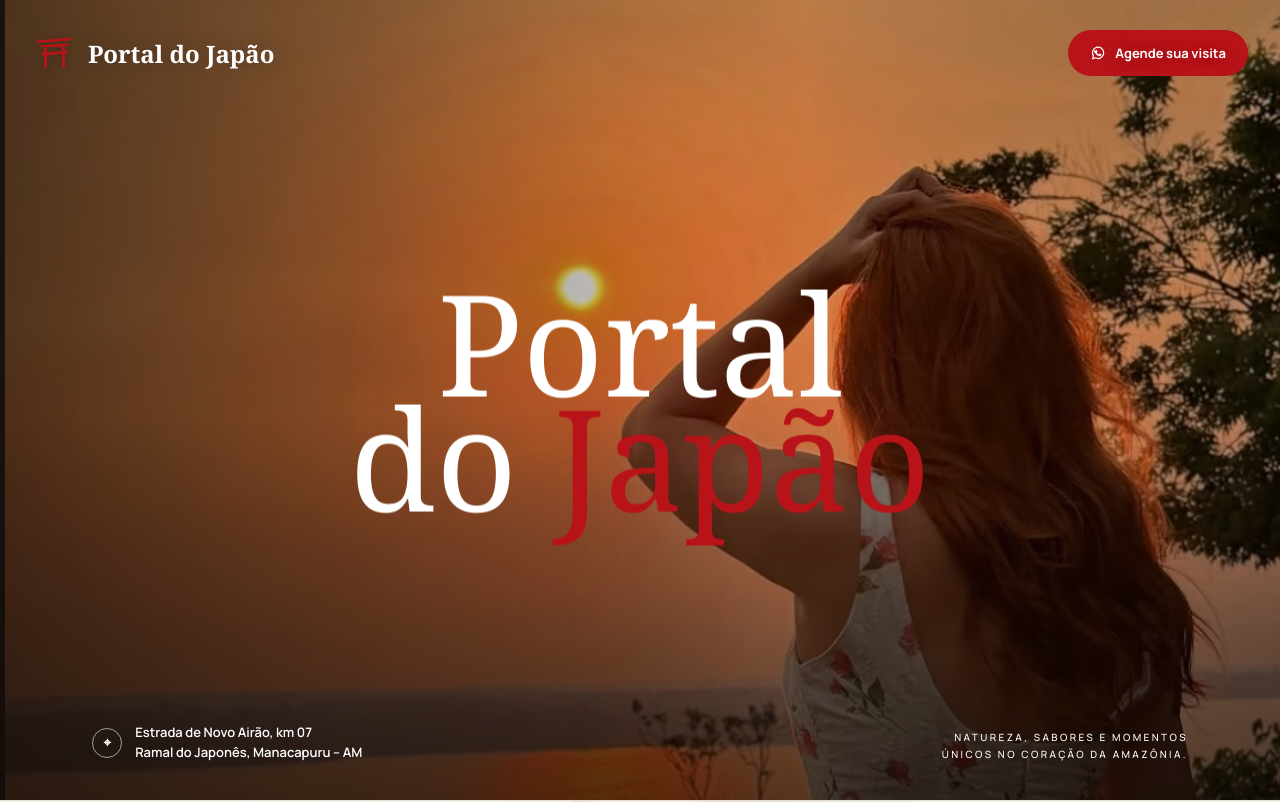
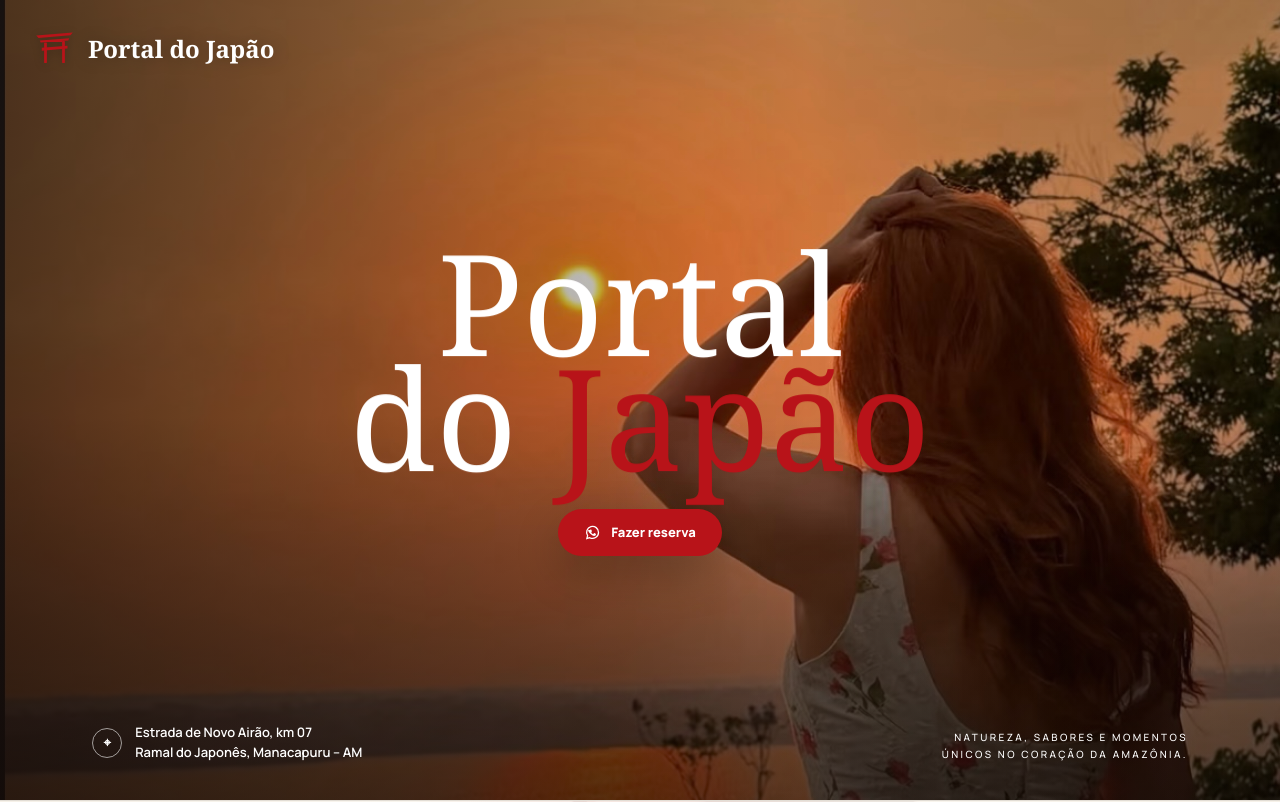
Before and after one commit to Fcondera/portadojpao, a Next.js app: page / in a window 1280 px wide. Shown: the top 802 px of the page. Built offline with nearby package versions, Linux system fonts and the light colour scheme.

Commit message:
Move WhatsApp action to hero and footer

```diff
--- a/app/globals.css
+++ b/app/globals.css
@@ -31,7 +31,7 @@ iframe[src*="netlify.com"] {
 
 .site-nav {
   position: fixed; z-index: 60; top: 22px; left: 50%; transform: translateX(-50%);
-  width: min(1380px, calc(100% - 64px)); display: grid; grid-template-columns: 1fr auto;
+  width: min(1380px, calc(100% - 64px)); display: flex;
   align-items: center; color: #fff; padding: 8px 0; text-shadow: 0 1px 18px rgba(0,0,0,.28);
 }
 .logo { display: inline-flex; align-items: center; gap: 11px; width: max-content; font-family: var(--font-display), Georgia, 'Times New Roman', serif; font-size: 24px; font-weight: 600; }
@@ -75,6 +75,31 @@ iframe[src*="netlify.com"] {
 .hero-word em {
   color: var(--red);
   font-style: normal;
+}
+.hero-reserve-button {
+  display: inline-flex;
+  align-items: center;
+  justify-content: center;
+  gap: 10px;
+  margin-top: 34px;
+  padding: 15px 26px;
+  border-radius: 999px;
+  background: var(--red);
+  color: #fff;
+  font-size: 13px;
+  font-weight: 800;
+  line-height: 1;
+  box-shadow: 0 18px 46px rgba(0, 0, 0, .24);
+  transition: transform .25s, background .25s, box-shadow .25s;
+}
+.hero-reserve-button svg {
+  width: 17px;
+  height: 17px;
+}
+.hero-reserve-button:hover {
+  background: var(--red-dark);
+  box-shadow: 0 22px 56px rgba(0, 0, 0, .3);
+  transform: translateY(-2px);
 }
 .hero-tagline {
   position: absolute;
@@ -209,12 +234,36 @@ h2 {
 .map-visual { min-height: 520px; }
 .map-overlay { position: absolute; inset: 0; background: linear-gradient(0deg, rgba(9,23,25,.25), rgba(16,20,20,.05)); }
 
-footer { padding: 54px clamp(28px, 7.2vw, 116px); display: grid; grid-template-columns: .9fr 1.35fr auto; gap: 40px; align-items: start; background: #0d0e0d; color: #fff; }
+footer { padding: 54px clamp(28px, 7.2vw, 116px); display: grid; grid-template-columns: .85fr 1.15fr auto auto; gap: 34px; align-items: start; background: #0d0e0d; color: #fff; }
 .footer-logo { display: inline-flex; align-items: center; gap: 12px; width: max-content; font-family: var(--font-display), Georgia, serif; font-size: 23px; font-weight: 600; }
 .footer-logo svg { width: 44px; height: 36px; color: var(--red); }
 .footer-info { display: grid; gap: 10px; }
 footer p { margin: 0; color: rgba(255,255,255,.62); font-size: 13px; line-height: 1.55; }
 .footer-links { display: flex; flex-wrap: wrap; justify-content: flex-end; gap: 20px; font-size: 13px; }
+.footer-whatsapp {
+  display: inline-flex;
+  align-items: center;
+  justify-content: center;
+  gap: 10px;
+  width: max-content;
+  padding: 13px 20px;
+  border-radius: 999px;
+  background: #fff;
+  color: var(--ink);
+  font-size: 13px;
+  font-weight: 800;
+  box-shadow: inset 0 0 0 1px rgba(255,255,255,.08);
+  transition: transform .25s, background .25s;
+}
+.footer-whatsapp svg {
+  width: 16px;
+  height: 16px;
+  color: var(--red);
+}
+.footer-whatsapp:hover {
+  background: #f3eee5;
+  transform: translateY(-2px);
+}
 
 @media (max-width: 1100px) {
   .site-nav { width: calc(100% - 30px); }
@@ -235,6 +284,7 @@ footer p { margin: 0; color: rgba(255,255,255,.62); font-size: 13px; line-height
   .hero-vignette { background: linear-gradient(0deg, rgba(17,8,5,.72) 0%, rgba(12,5,3,.28) 58%, rgba(10,5,3,.2) 100%); }
   .hero-content { left: 50%; right: auto; top: 50%; bottom: auto; width: calc(100% - 32px); transform: translate(-50%, -50%); }
   .hero h1 { font-size: clamp(72px, 20vw, 112px); }
+  .hero-reserve-button { margin-top: 24px; padding: 13px 20px; font-size: 12px; }
   .hero-tagline { right: 22px; bottom: 28px; max-width: calc(100% - 44px); font-size: 8px; letter-spacing: .16em; }
   .primary-button { padding: 12px 16px; font-size: 12px; }
   .hero-address { display: none; }
@@ -267,6 +317,7 @@ footer p { margin: 0; color: rgba(255,255,255,.62); font-size: 13px; line-height
   .map-visual { min-height: 58vw; }
   footer { grid-template-columns: 1fr; gap: 22px; padding: 44px 24px; }
   .footer-links { justify-content: flex-start; }
+  .footer-whatsapp { width: 100%; }
 }
 
 @media (prefers-reduced-motion: reduce) {
--- a/app/page.tsx
+++ b/app/page.tsx
@@ -167,9 +167,6 @@ export default function Home() {
           <Torii className="logo-torii" />
           <span>Portal do Japão</span>
         </a>
-        <a className="nav-button" href={WHATSAPP} target="_blank" rel="noreferrer">
-          <WhatsAppIcon /> Agende sua visita
-        </a>
       </header>
 
       <section id="inicio" className="hero">
@@ -182,6 +179,9 @@ export default function Home() {
             <span className="hero-word">Portal</span>
             <span className="hero-word">do <em>Japão</em></span>
           </h1>
+          <a className="hero-reserve-button" href={WHATSAPP} target="_blank" rel="noreferrer">
+            <WhatsAppIcon /> Fazer reserva
+          </a>
         </div>
         <p className="hero-small hero-tagline">Natureza, sabores e momentos<br />únicos no coração da Amazônia.</p>
         <div className="hero-address hero-small">
@@ -277,9 +277,11 @@ export default function Home() {
         </div>
         <div className="footer-links">
           <a href="https://instagram.com/portaldojapao2026" target="_blank" rel="noreferrer">Instagram ↗</a>
-          <a href={WHATSAPP} target="_blank" rel="noreferrer">WhatsApp ↗</a>
           <a href="https://www.google.com/maps/search/?api=1&query=Portal+do+Japão+Manacapuru+AM" target="_blank" rel="noreferrer">Mapa ↗</a>
         </div>
+        <a className="footer-whatsapp" href={WHATSAPP} target="_blank" rel="noreferrer">
+          <WhatsAppIcon /> Reservar pelo WhatsApp
+        </a>
       </footer>
     </main>
   );
```
